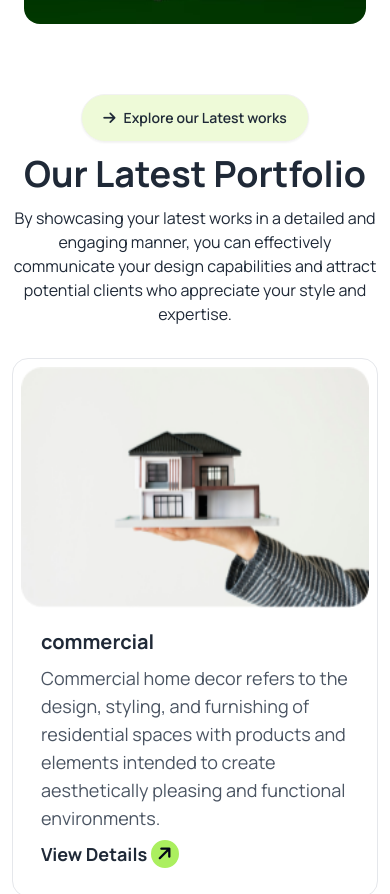
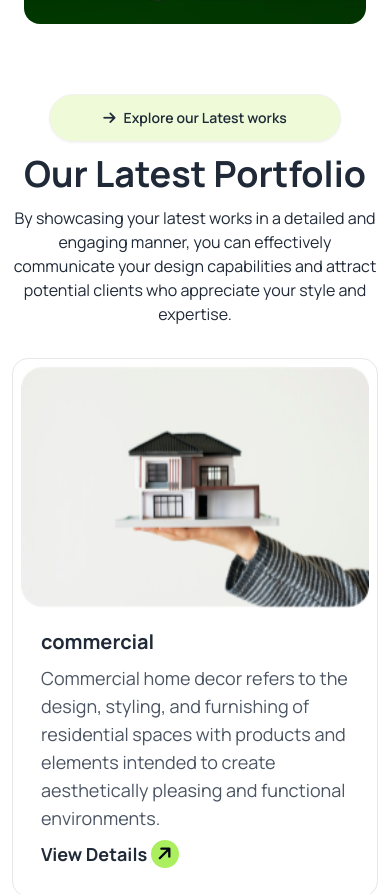
Before and after one commit to imrull/assignment-three, a plain HTML site: page index.html in a window 390 px wide. Shown: the part 3839-4733 px from the top of the page. Drawn offline with nearby package versions, Linux system fonts and the light colour scheme.

Commit message:
recheak our portfolio section & correction

```diff
--- a/index.html
+++ b/index.html
@@ -256,7 +256,7 @@
 
       <div class="our-works-content space-y-3   ">
         <a
-          class=" flex justify-center items-center w-7/12 lg:w-3/12 mx-auto btn bg-[#abe53f33] text-md lg:text-2xl rounded-full ">
+          class=" flex justify-center items-center w-9/12 lg:w-3/12 mx-auto btn bg-[#abe53f33] text-md lg:text-2xl rounded-full ">
           <i class="fa-solid fa-arrow-right  "></i>Explore our Latest works
         </a>
         <div class="text-center space-y-3">
```
